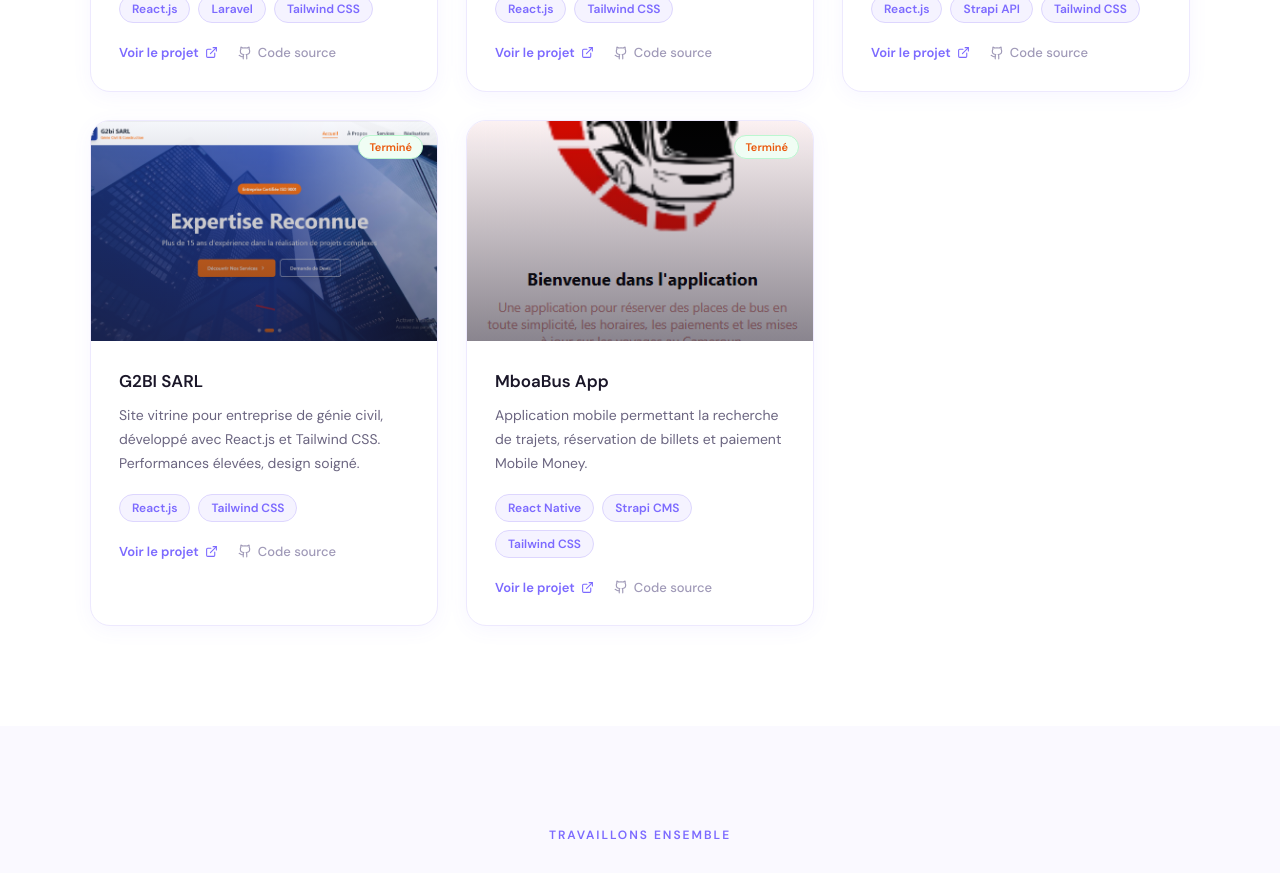
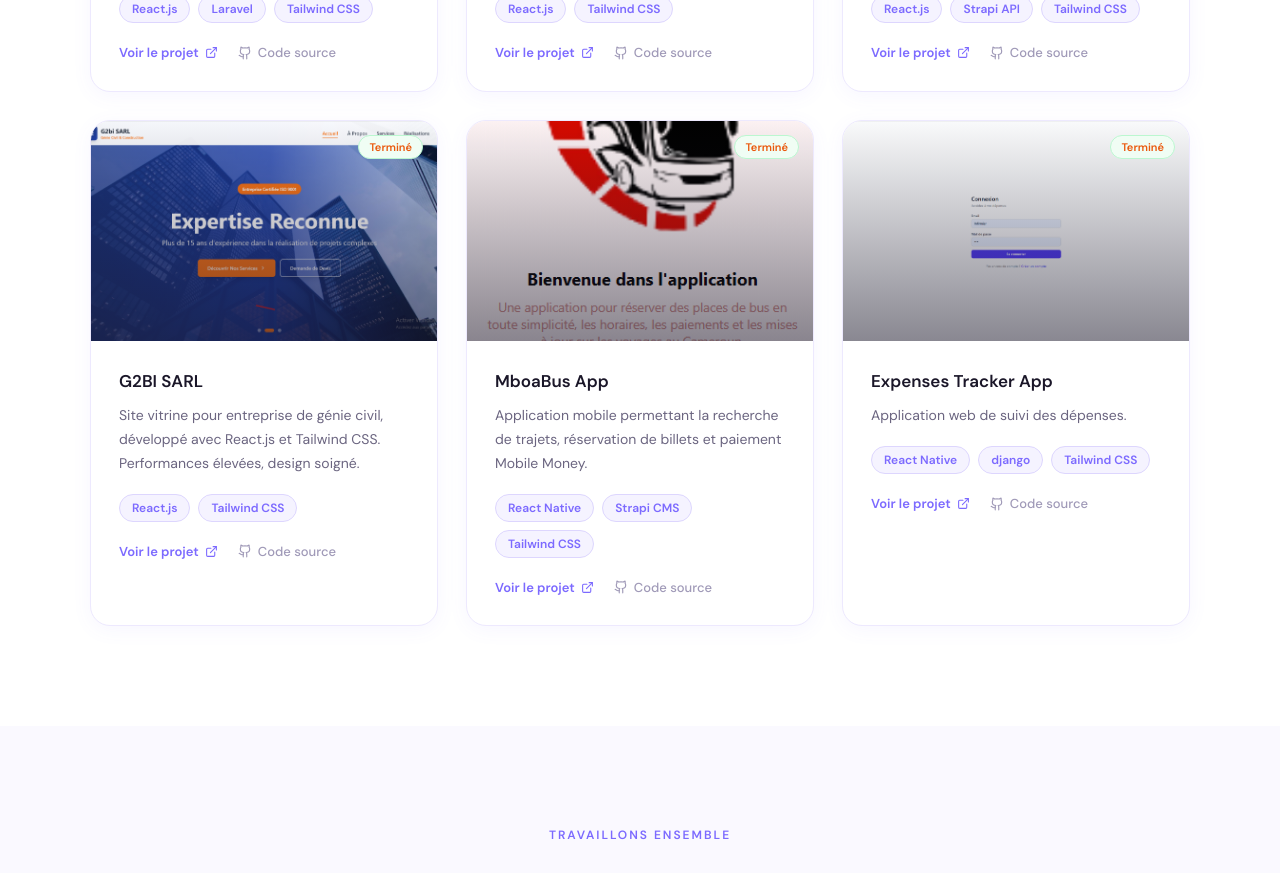
Before and after one commit to Ange-carolle/PortfolioYouka, a React (Vite) app: page / in a window 1280 px wide. Shown: the part 4700-5573 px from the top of the page. Built offline with nearby package versions, Linux system fonts and the light colour scheme; a web font is replaced by a local one.

Commit message:
Ajout d'un projet

```diff
--- a/src/pages/Portfolio3.jsx
+++ b/src/pages/Portfolio3.jsx
@@ -12,6 +12,7 @@
 import G2BIsarl from "../assets/images/G2BIsarl.png";
 import MboaBus from "../assets/images/MboaBus.png";
 import ChristianBusiness from "../assets/images/Christian.png";
+import Expenses from "../assets/images/Expenses.png";
 
 // ─────────────────────────────────────────────────────────────────
 // Constante : met ton import ici quand tu auras la photo
@@ -177,6 +178,15 @@
       status: "Terminé",
       featured: false,
       lien: "#",
+    },
+    {
+      titre: "Expenses Tracker App",
+      desc: "Application web de suivi des dépenses.",
+      techs: ["React Native", "django", "Tailwind CSS"],
+      image: Expenses,
+      status: "Terminé",
+      featured: false,
+      lien: "https://front-d-penses.vercel.app/",
     },
   ];
 
```
Also changed, not shown: src/assets/images/Expenses.png (added).
